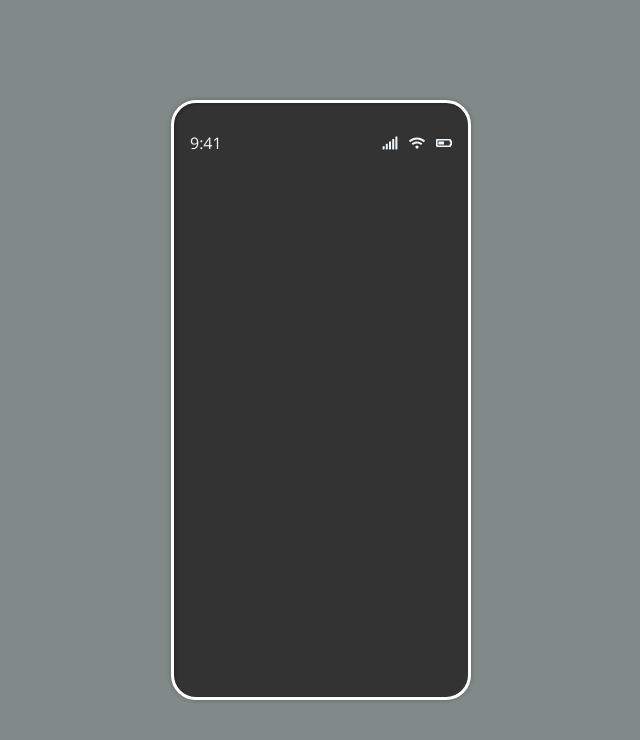
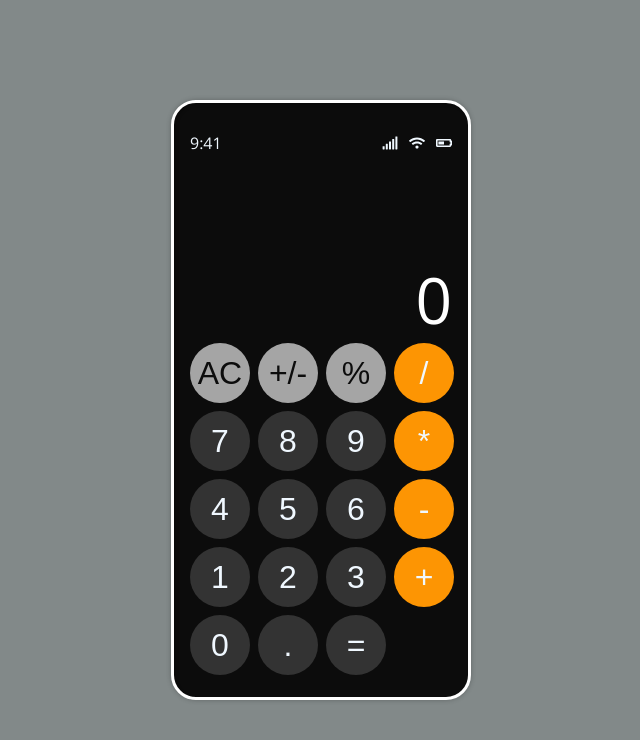
Before and after one commit to ajarek/react-27-vite-calculator-hook, a React (Vite) app: page / in a window 1280 px wide. Shown: the top 740 px of the page, without its empty margins (319-959 px from the left). Built offline with nearby package versions, Linux system fonts and the light colour scheme.

Commit message:
added components :Display,Keyboard

```diff
--- a/src/App.css
+++ b/src/App.css
@@ -5,5 +5,6 @@
 	border-radius: 25px;
 	border:3px solid #fff ;
 	box-shadow:0px 0px 5px rgba(0, 0, 0, .25), inset 2px 2px 3px rgba(0, 0, 0, .2);
-	background-color: #333333;
+	background-color: #0c0c0c;
+	padding: 0 1rem;
 }
--- a/src/App.jsx
+++ b/src/App.jsx
@@ -1,6 +1,8 @@
 import { useEffect, useState } from 'react'
 import './App.css'
 import Header from './components/Header/Header'
+import Display from './components/Display/Display'
+import Keyboard from './components/Keyboard/Keyboard'
 
 function App() {
   const [count, setCount] = useState(0)
@@ -14,6 +16,8 @@ function App() {
       className={'App'}
     >
       <Header />
+      <Display />
+      <Keyboard />
     </div>
   )
 }
--- /dev/null
+++ b/src/components/Display/Display.css
@@ -0,0 +1,10 @@
+.display{
+  width: 100%;
+  height: 20vh;
+  color: #fff;
+  display: flex;
+  align-items: flex-end;
+  justify-content: flex-end;
+  font-size: 4rem;
+  text-align: left;
+}
--- /dev/null
+++ b/src/components/Display/Display.jsx
@@ -0,0 +1,15 @@
+import React from 'react'
+import './Display.css'
+
+function Display() {
+  return (
+    <div
+      className={'display'}
+    >
+      0
+
+    </div>
+  )
+}
+
+export default Display
--- a/src/components/Header/Header.css
+++ b/src/components/Header/Header.css
@@ -5,7 +5,6 @@
 	justify-content: space-between;
   align-items: center;
 	color: aliceblue;
-  padding: 0 1rem;
 }
 .wrapper{
   width: 70px;
--- /dev/null
+++ b/src/components/Keyboard/Keyboard.css
@@ -0,0 +1,31 @@
+.keyboard{
+ width: 100%;
+ display: grid;
+ grid-template-columns: repeat(4,1fr);
+ gap: 0.5rem;
+}
+.btn{
+  width: 60px;
+  height: 60px;
+  border-radius: 50%;
+  font-size: 2rem;
+  display: flex;
+  justify-content: center;
+  align-items: center;
+  background-color:#333333 ;
+  border: none;
+  color: aliceblue;
+  cursor: pointer;
+  transition: all 0.2s ease-in-out;
+}
+.light{
+  background-color:#a5a5a5 ;
+  color: #0c0c0c;
+}
+.operation{
+  background-color:#fd9503 ;
+  color: aliceblue;
+}
+.btn:hover{
+  box-shadow: 0px 0px 0px 1px rgba(255,255,255,0.5);
+}
--- /dev/null
+++ b/src/components/Keyboard/Keyboard.jsx
@@ -0,0 +1,32 @@
+import React from 'react'
+import './Keyboard.css'
+
+function Keyboard() {
+  return (
+    <div
+      className={'keyboard'}
+    >
+      <button className={'btn light'} type={'button'}>AC</button>
+      <button className={'btn light'} type={'button'}>+/-</button>
+      <button className={'btn light'} type={'button'}>%</button>
+      <button className={'btn operation'} type={'button'}>/</button>
+      <button className={'btn'} type={'button'}>7</button>
+      <button className={'btn'} type={'button'}>8</button>
+      <button className={'btn'} type={'button'}>9</button>
+      <button className={'btn operation'} type={'button'}>*</button>
+      <button className={'btn'} type={'button'}>4</button>
+      <button className={'btn'} type={'button'}>5</button>
+      <button className={'btn'} type={'button'}>6</button>
+      <button className={'btn operation'} type={'button'}>-</button>
+      <button className={'btn'} type={'button'}>1</button>
+      <button className={'btn'} type={'button'}>2</button>
+      <button className={'btn'} type={'button'}>3</button>
+      <button className={'btn operation'} type={'button'}>+</button>
+      <button className={'btn null'} type={'button'}>0</button>
+      <button className={'btn'} type={'button'}>.</button>
+      <button className={'btn'} type={'button'}>=</button>
+    </div>
+  )
+}
+
+export default Keyboard
```
